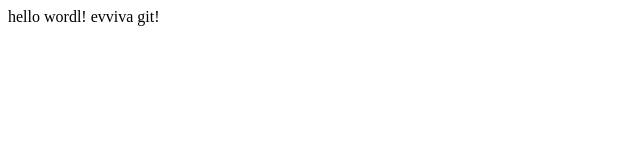
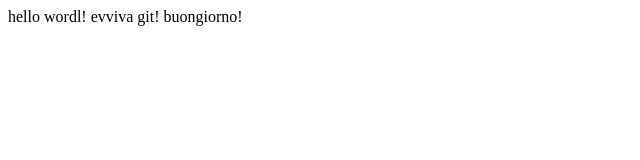
Before and after one commit to Vito-creator/Progetto1_remoto, a plain HTML site: page index.html in a window 1280 px wide. Shown: the whole page, without its empty margins (0-640 px from the left). Drawn offline with Linux system fonts and the light colour scheme.

Commit message:
buongiorno!

```diff
--- a/index.html
+++ b/index.html
@@ -2,5 +2,6 @@
 <body>
     hello wordl!
     evviva git!
+    buongiorno!
 </body>
 </html>
```
